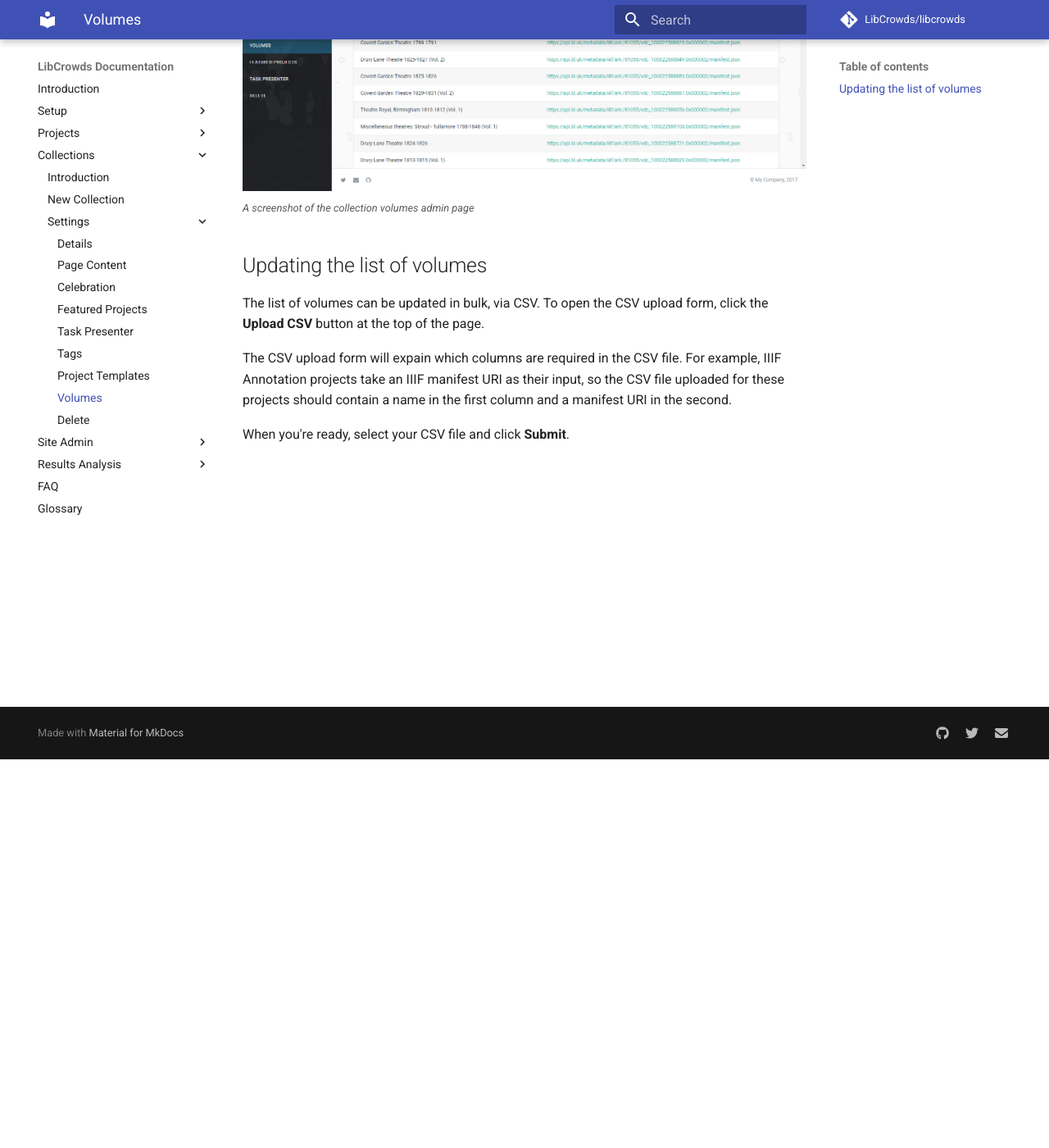
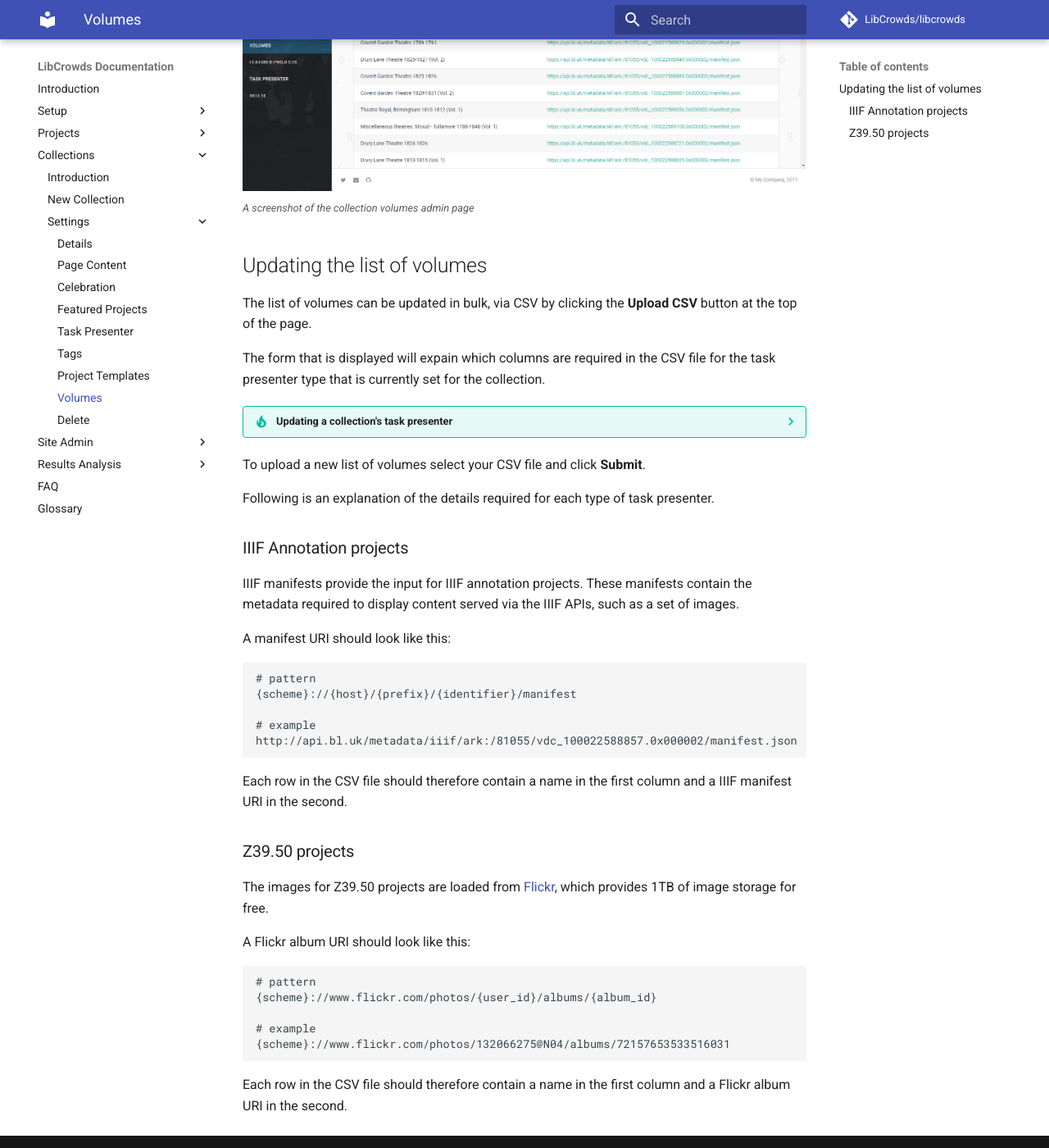
Before and after one commit to LibCrowds/docs, an MkDocs documentation site: the page built from docs/collections/volumes.md, in a window 1280 px wide and 1400 px high, scrolled down 474 px. Shown: the whole window at 82% size. Built offline with MkDocs 1.6.1 and Material for MkDocs 9.7.7, drawn with Linux system fonts in a browser that asks for light colours; comment, search, counter and statistics services are not loaded; old or Windows-style settings are respelled for this version of MkDocs.

Commit message:
Update volumes docs

````diff
--- a/docs/collections/volumes.md
+++ b/docs/collections/volumes.md
@@ -18,12 +18,54 @@ with later project generation and the aggregation of results.
 
 ## Updating the list of volumes
 
-The list of volumes can be updated in bulk, via CSV. To open the CSV upload
-form, click the **Upload CSV** button at the top of the page.
+The list of volumes can be updated in bulk, via CSV by clicking the
+**Upload CSV** button at the top of the page.
 
-The CSV upload form will expain which columns are required in the CSV file.
-For example, IIIF Annotation projects take an IIIF manifest URI as their input,
-so the CSV file uploaded for these projects should contain a name in the first
-column and a manifest URI in the second.
+The form that is displayed will expain which columns are required in the
+CSV file for the task presenter type that is currently set for the collection.
 
-When you're ready, select your CSV file and click **Submit**.
+??? tip "Updating a collection's task presenter"
+    See the [Collection Details](/collection/details.md) guide to find out
+    how to change the collection's task presenter.
+
+To upload a new list of volumes select your CSV file and click **Submit**.
+
+Following is an explanation of the details required for each type of task
+presenter.
+
+### IIIF Annotation projects
+
+IIIF manifests provide the input for IIIF annotation projects. These manifests
+contain the metadata required to display content served via the IIIF APIs,
+such as a set of images.
+
+A manifest URI should look like this:
+
+```
+# pattern
+{scheme}://{host}/{prefix}/{identifier}/manifest
+
+# example
+http://api.bl.uk/metadata/iiif/ark:/81055/vdc_100022588857.0x000002/manifest.json
+```
+
+Each row in the CSV file should therefore contain a name in the first column
+and a IIIF manifest URI in the second.
+
+### Z39.50 projects
+
+The images for Z39.50 projects are loaded from
+[Flickr](https://www.flickr.com), which provides 1TB of image storage for free.
+
+A Flickr album URI should look like this:
+
+```
+# pattern
+{scheme}://www.flickr.com/photos/{user_id}/albums/{album_id}
+
+# example
+{scheme}://www.flickr.com/photos/132066275@N04/albums/72157653533516031
+```
+
+Each row in the CSV file should therefore contain a name in the first column
+and a Flickr album URI in the second.
````
